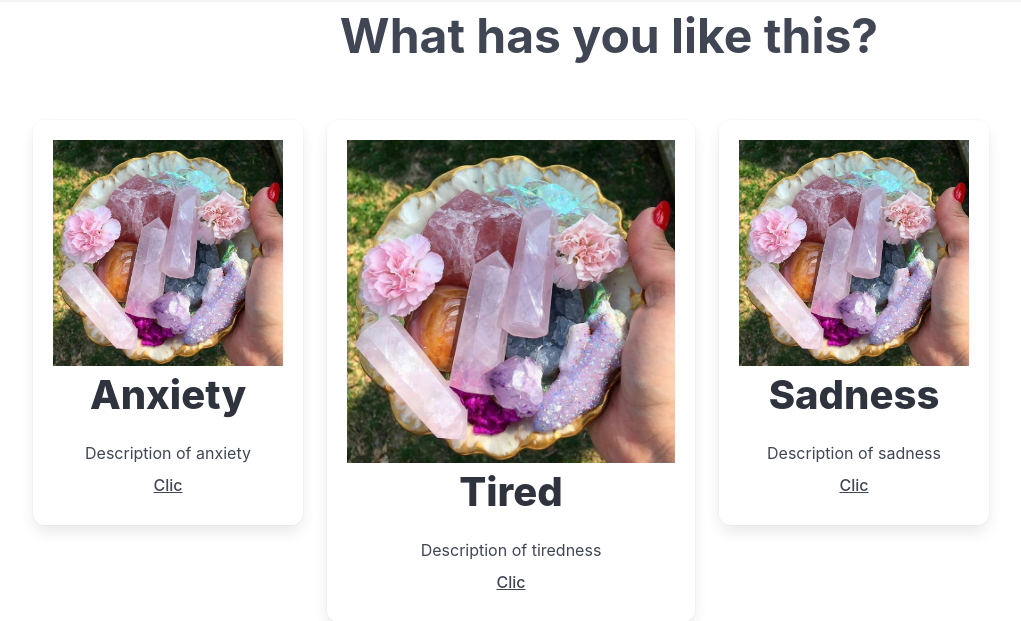
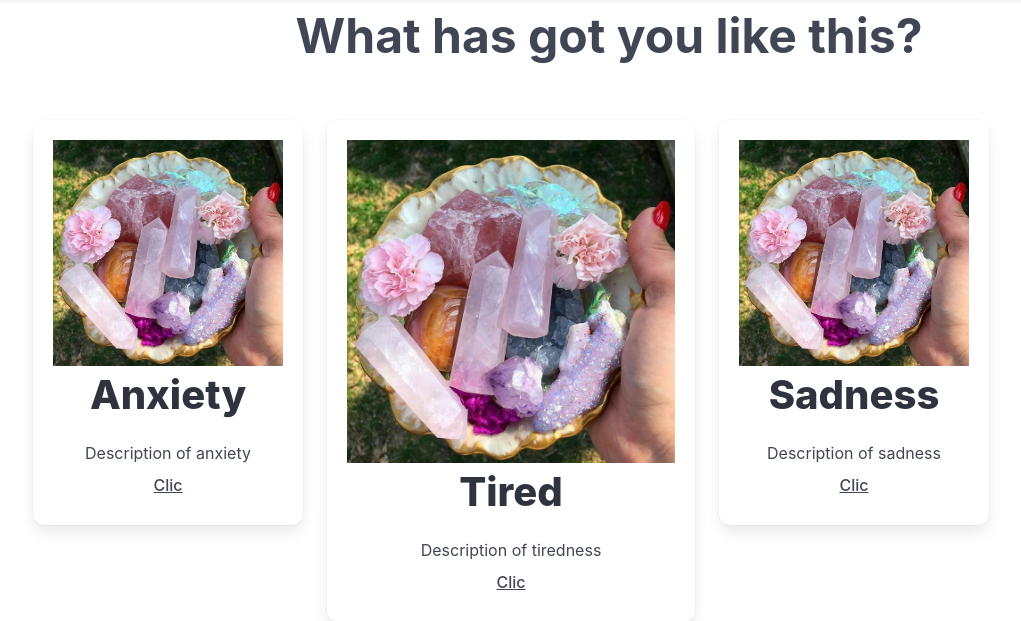
Before and after one commit to Carle93/DJANGOPROYECT, a Django app: template login/templates/login/home.html in a window 1280 px wide. Shown: the part 166-787 px from the top of the page, without its empty margins (31-1052 px from the left). Run offline with Django 3.2, Linux system fonts and the light colour scheme; the template is opened without the code that fills it, so the values that code supplies are empty.

Commit message:
Plantillas Bulma

```diff
--- a/login/templates/login/home.html
+++ b/login/templates/login/home.html
@@ -2,7 +2,7 @@
 {% load static %}
 {% block content %}
 
-<h1 class="is-size-1 has-text-centered has-text-green has-text-weight-bold">What has you like this?</h1>
+<h1 class="is-size-1 has-text-centered has-text-green has-text-weight-bold">What has got you like this?</h1>
 
     <section class="section">
         <div class="container">
--- a/login/views.py
+++ b/login/views.py
@@ -1,6 +1,7 @@
 from django.shortcuts import render
 from django.contrib.auth.forms import UserCreationForm
 from django.shortcuts import render, redirect
+from .models import Moods
 
 
 # Create your views here.
@@ -8,6 +9,7 @@ def home(request):
     return render(request,"login/home.html")
 
 
+
 def Meditation(request):
     return render(request,"login/Meditation.html")
 
```
